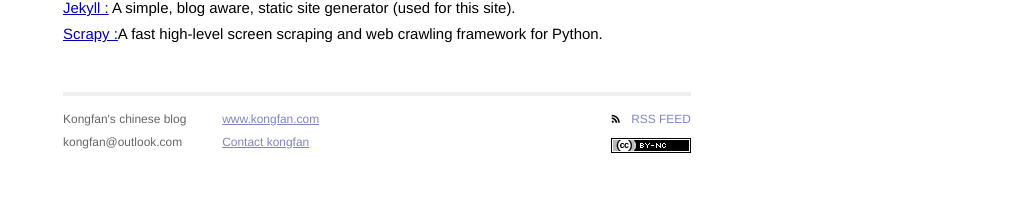
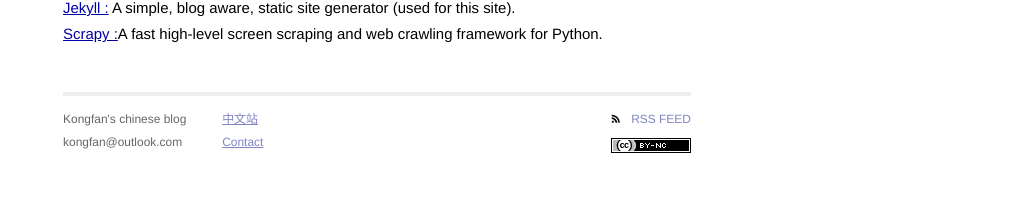
Before and after one commit to kungfan/kongfan.github.io, a Jekyll site: the page built from index.html, in a window 1280 px wide. Shown: the part 731-942 px from the top of the page, without its empty margins (263-1280 px from the left). Built offline with Jekyll 4.4.1, drawn with Linux system fonts in a browser that asks for light colours; Markdown is read by kramdown in place of the engine named in the settings.

Commit message:
modified:   _layouts/default.html

```diff
--- a/_layouts/default.html
+++ b/_layouts/default.html
@@ -33,8 +33,8 @@
             </div>
             <div class="contact">
               <p>
-                <a href="https://www.kongfan.com">www.kongfan.com</a><br />
-                <a href="mailto:kongfan@outlook.com">Contact kongfan</a><br />
+                <a href="https://www.kongfan.com">中文站</a><br />
+                <a href="mailto:kongfan@outlook.com">Contact</a><br />
               </p>
             </div>
             <div class="rss"><p><a href="/rss.xml"><img src="/images/rss_feed.png"/> RSS FEED</a></p></div>
```
